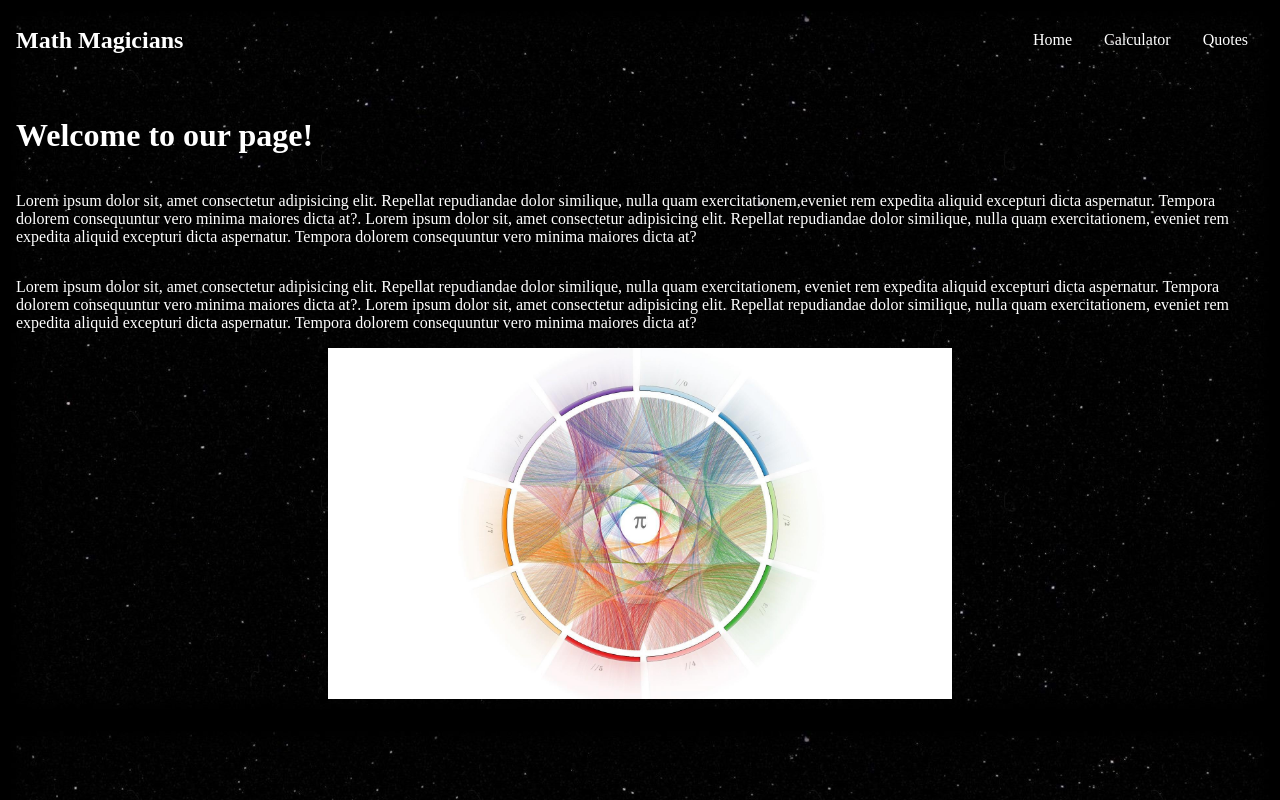
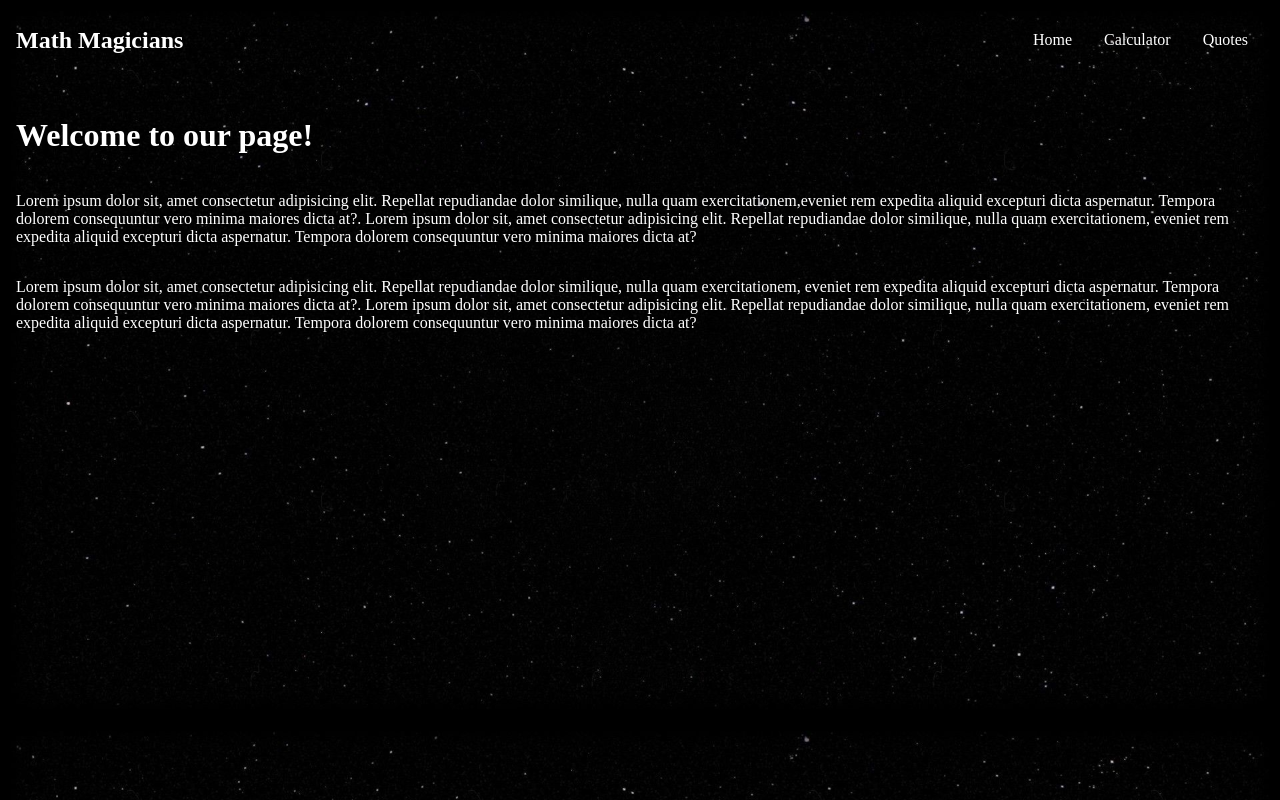
Before and after one commit to smunoz1988/math-magicians-react, a React (Create React App) app: page /Home in a window 1280 px wide. Built offline with nearby package versions, Linux system fonts and the light colour scheme.

Commit message:
delete home pi image

```diff
--- a/src/App.js
+++ b/src/App.js
@@ -1,5 +1,5 @@
 import MathRoute from './routes/MathRoute';
-import './App.css';
+import './Assets/App.css';
 
 function App() {
   return (
--- a/src/index.css
+++ b/src/Assets/index.css
@@ -2,7 +2,7 @@ body {
   margin: 0;
   display: flex;
   justify-content: center;
-  background-image: url(./Assets/84261.jpg);
+  background-image: url(./84261.jpg);
   background-size: cover;
   color: white;
 }
--- a/src/Components/Home.js
+++ b/src/Components/Home.js
@@ -1,5 +1,3 @@
-import homeImage from '../Assets/970426.jpg';
-
 const Home = () => (
 
   <div className="homeContainer">
@@ -30,8 +28,6 @@ const Home = () => (
       Tempora dolorem consequuntur vero minima maiores dicta at?
     </p>
 
-    <img src={homeImage} className="homeImageCont" alt="logo" />
-
   </div>
 
 );
--- a/src/index.js
+++ b/src/index.js
@@ -1,7 +1,7 @@
 import { BrowserRouter } from 'react-router-dom';
 import React from 'react';
 import ReactDOM from 'react-dom/client';
-import './index.css';
+import './Assets/index.css';
 import App from './App';
 
 const root = ReactDOM.createRoot(document.getElementById('root'));
```
Also changed, not shown: src/Assets/App.css (renamed from src/App.css).
